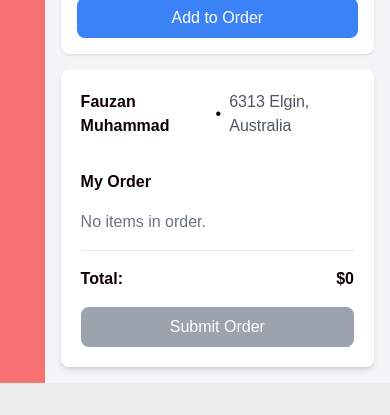
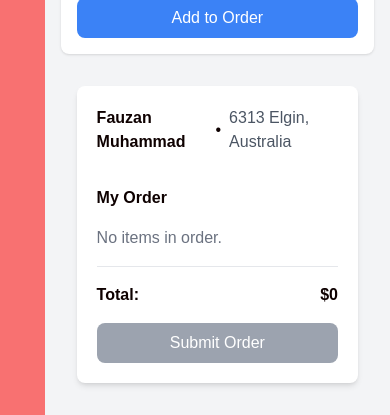
Before and after one commit to Fauzaanmhmd/food_desert, a Next.js app: page / in a window 390 px wide. Shown: the part 3576-3991 px from the top of the page. Before the commit the page ends 3959 px from the top, so only its background shows below. Built offline with nearby package versions, Linux system fonts and the light colour scheme.

Commit message:
[FIX] simplify code

```diff
--- a/src/app/page.tsx
+++ b/src/app/page.tsx
@@ -14,8 +14,7 @@ export default function Home() {
   const [selectedCategory, setSelectedCategory] = useState<string>('');
   const [searchQuery, setSearchQuery] = useState<string>('');
   const [isOrderSubmitted, setIsOrderSubmitted] = useState<boolean>(false);
-
-  const categories = Array.from(new Set(menuItems.map((item) => item.category)));
+  const categories = [...new Set(menuItems.map(item => item.category))];
 
   const handleAddToOrder = (item: MenuItem) => {
     setOrderItems((prevOrder) => {
@@ -50,7 +49,6 @@ export default function Home() {
   };
 
   const closeModal = () => {
-    console.log("Closing modal...");
     setIsOrderSubmitted(false);
   };
 
@@ -72,19 +70,9 @@ export default function Home() {
             onSelectCategory={handleCategorySelect}
           />
           <RestaurantList items={filteredItems} onAddToOrder={handleAddToOrder} />
-
-          <div className="mt-4 md:hidden">
-            <OrderSummary
-              username="Fauzan Muhammad"
-              location="6313 Elgin, Australia"
-              orderItems={orderItems}
-              onRemoveItem={handleRemoveFromOrder}
-              onSubmit={handleSubmitOrder}
-            />
-          </div>
         </div>
 
-        <div className="hidden w-1/4 p-4 md:block">
+        <div className="mt-4 md:mt-0 md:w-1/4 p-4 md:block flex-shrink-0">
           <OrderSummary
             username="Fauzan Muhammad"
             location="6313 Elgin, Australia"
```
